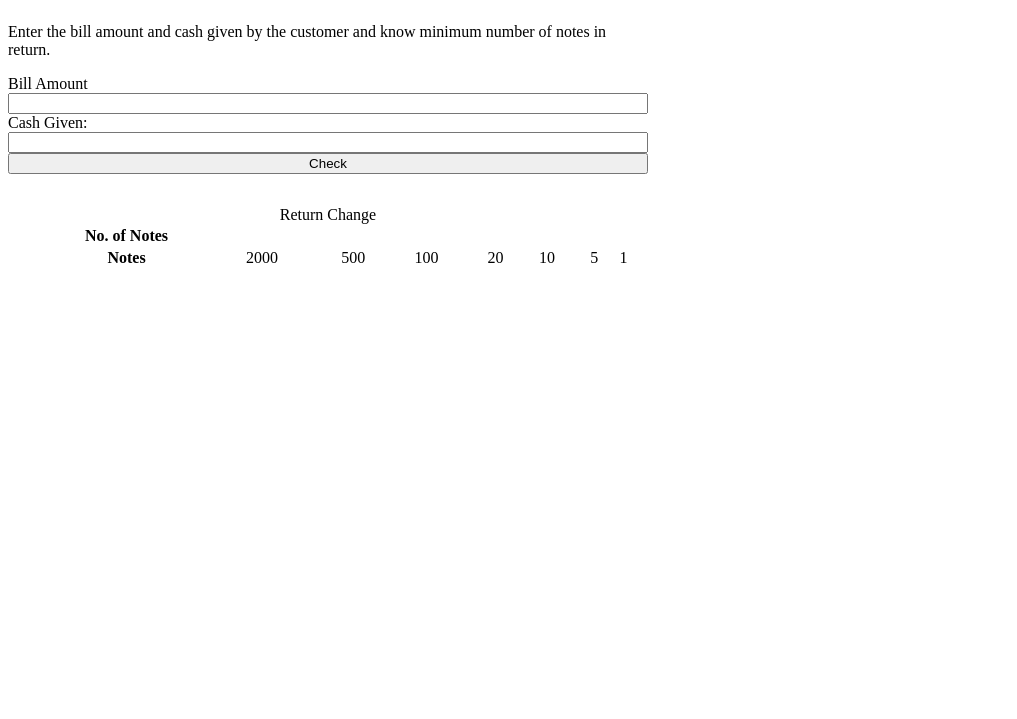
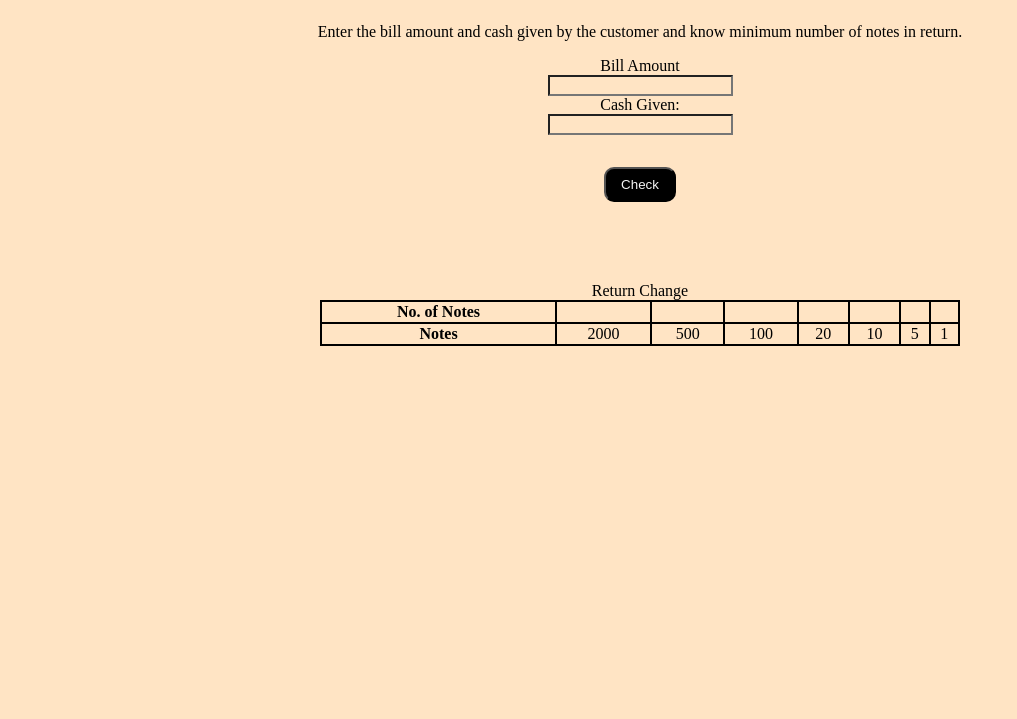
Before and after one commit to nikcorleone13/cash-register, a plain HTML site: page index.html in a window 1280 px wide. Shown: the part 81-800 px from the top of the page, without its empty margins (0-1017 px from the left). Drawn offline with Linux system fonts and the light colour scheme.

Commit message:
final changes

```diff
--- a/index.js
+++ b/index.js
@@ -2,7 +2,7 @@ const billAmount = document.querySelector('#bill-amount');
 const cashGiven = document.querySelector('#cash-given');
 const checkButton = document.querySelector('#check-button');
 const message = document.querySelector('#error-message');
-const noOfNotes = document.querySelector('.no-of-notes');
+const noOfNotes = document.querySelectorAll('.no-of-notes');
 
 const avilableNotes = [2000,500,100,20,10,5,1];
 
--- a/styles.css
+++ b/styles.css
@@ -1,9 +1,27 @@
 *{
-
+    background-color: bisque;
 }
 
 .container{
+    text-align: center;
+    justify-content: center;
     display: flex;
     flex-direction: column;
+}
+input{
+    margin: 0 auto;
+    max-width: 200px;
+}
+button{
+    background-color: black;
+    color: whitesmoke;
+    padding: 8px 15px;
+    border-radius: 10px;
+    max-width: 200px;
+    margin: 2rem auto;
+}
+table{
+    margin: 1rem auto;
     width: 50vw;
+    background-color: black;
 }
```
